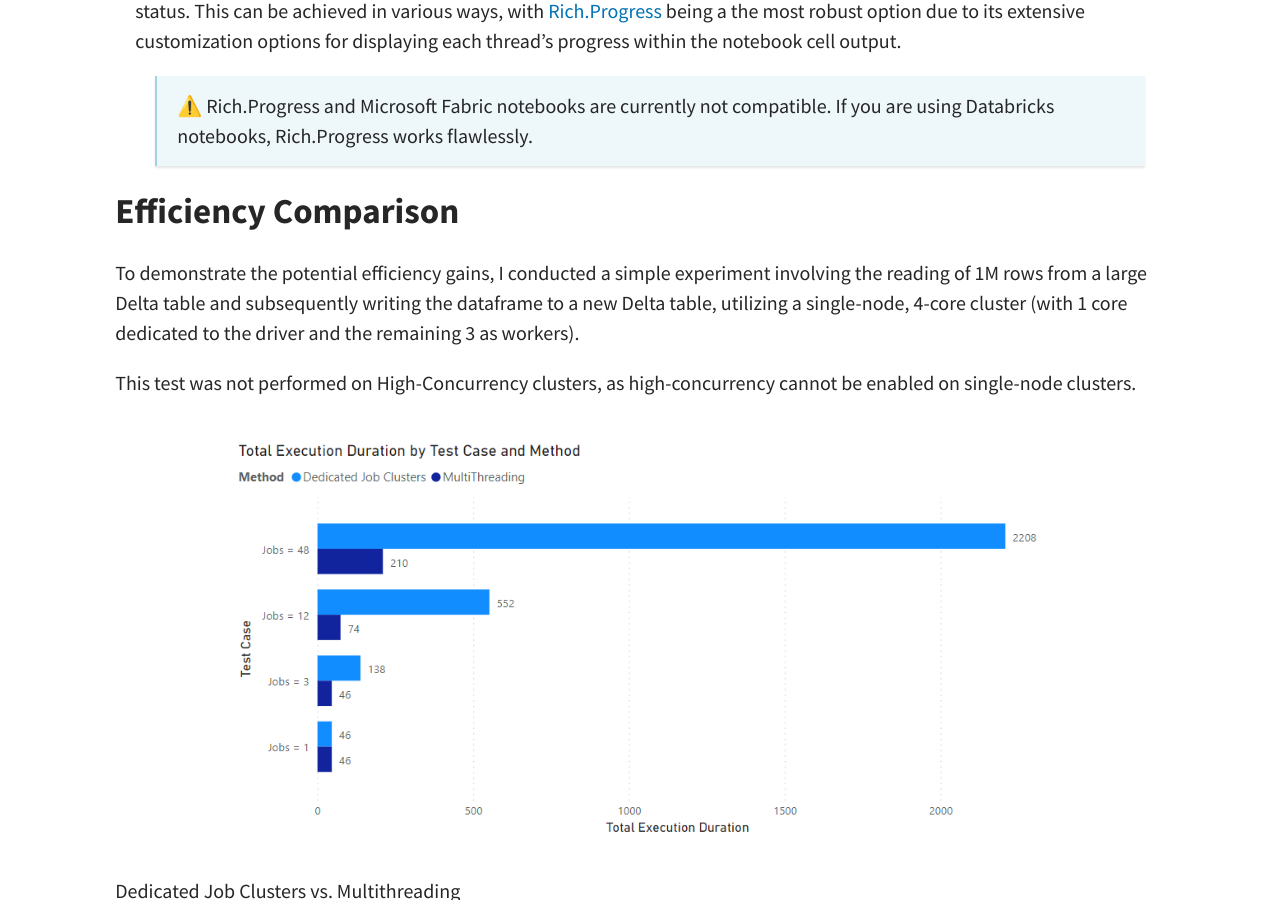
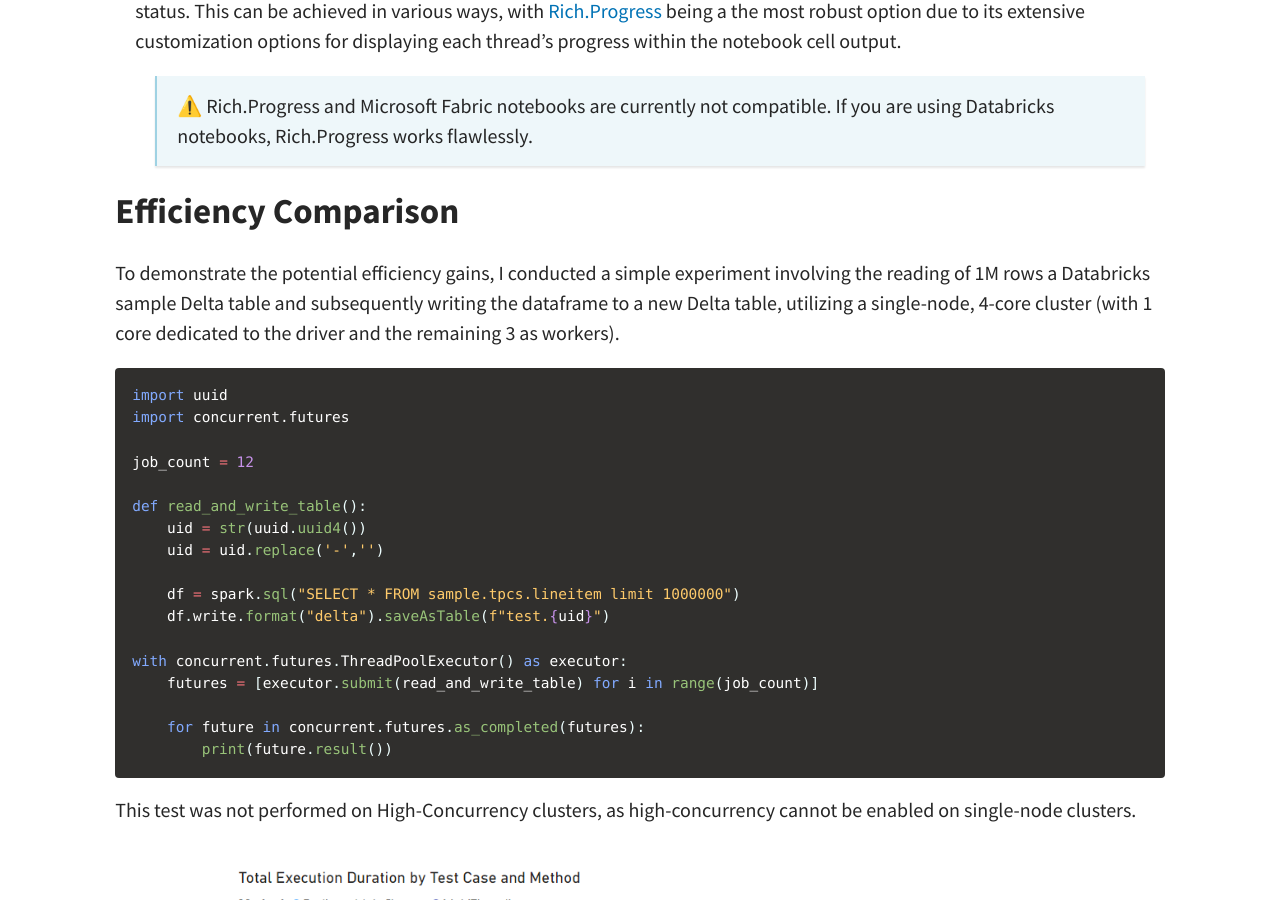
Before and after one commit to mwc360/mwc360.github.io, a Jekyll site: the page built from _posts/2024-02-19-Unlocking-Parallel-Processing-Power.md, in a window 1280 px wide and 900 px high, scrolled down 7590 px. Built offline with Jekyll 4.4.1, drawn with Linux system fonts in a browser that asks for light colours; comment, search, counter and statistics services are not loaded.

Commit message:
add code

````diff
--- a/_posts/2024-02-19-Unlocking-Parallel-Processing-Power.md
+++ b/_posts/2024-02-19-Unlocking-Parallel-Processing-Power.md
@@ -174,7 +174,27 @@ Whether you use Threading or Concurrent.Futures (I recommend the latter), it is
     > ⚠️ Rich.Progress and Microsoft Fabric notebooks are currently not compatible. If you are using Databricks notebooks, Rich.Progress works flawlessly.
 
 ## Efficiency Comparison
-To demonstrate the potential efficiency gains, I conducted a simple experiment involving the reading of 1M rows from a large Delta table and subsequently writing the dataframe to a new Delta table, utilizing a single-node, 4-core cluster (with 1 core dedicated to the driver and the remaining 3 as workers).
+To demonstrate the potential efficiency gains, I conducted a simple experiment involving the reading of 1M rows a Databricks sample Delta table and subsequently writing the dataframe to a new Delta table, utilizing a single-node, 4-core cluster (with 1 core dedicated to the driver and the remaining 3 as workers).
+
+```python
+import uuid
+import concurrent.futures
+
+job_count = 12
+
+def read_and_write_table():
+    uid = str(uuid.uuid4())
+    uid = uid.replace('-','')
+
+    df = spark.sql("SELECT * FROM sample.tpcs.lineitem limit 1000000")
+    df.write.format("delta").saveAsTable(f"test.{uid}")
+
+with concurrent.futures.ThreadPoolExecutor() as executor:
+    futures = [executor.submit(read_and_write_table) for i in range(job_count)]
+
+    for future in concurrent.futures.as_completed(futures):
+        print(future.result())
+```
 
 
 This test was not performed on High-Concurrency clusters, as high-concurrency cannot be enabled on single-node clusters.
````
